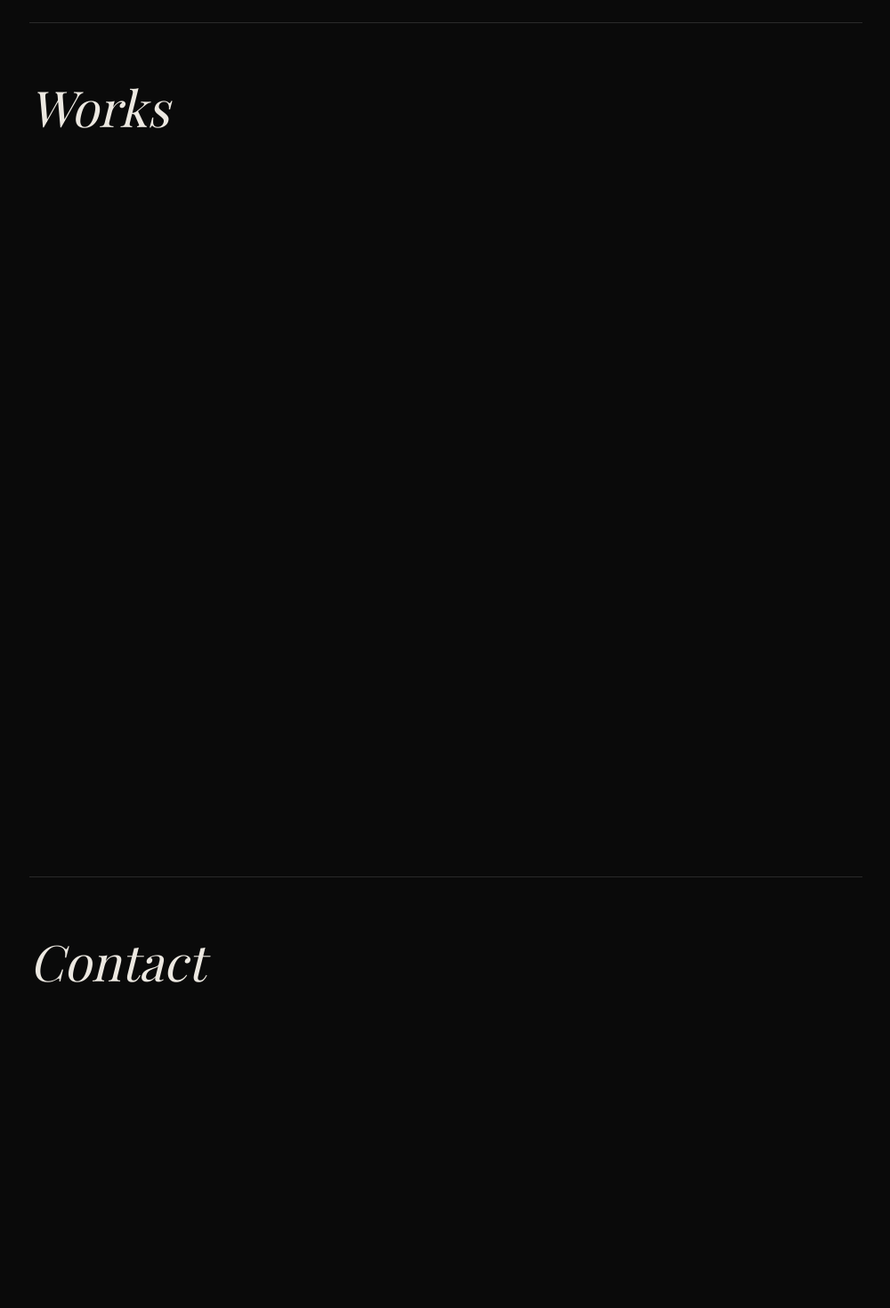
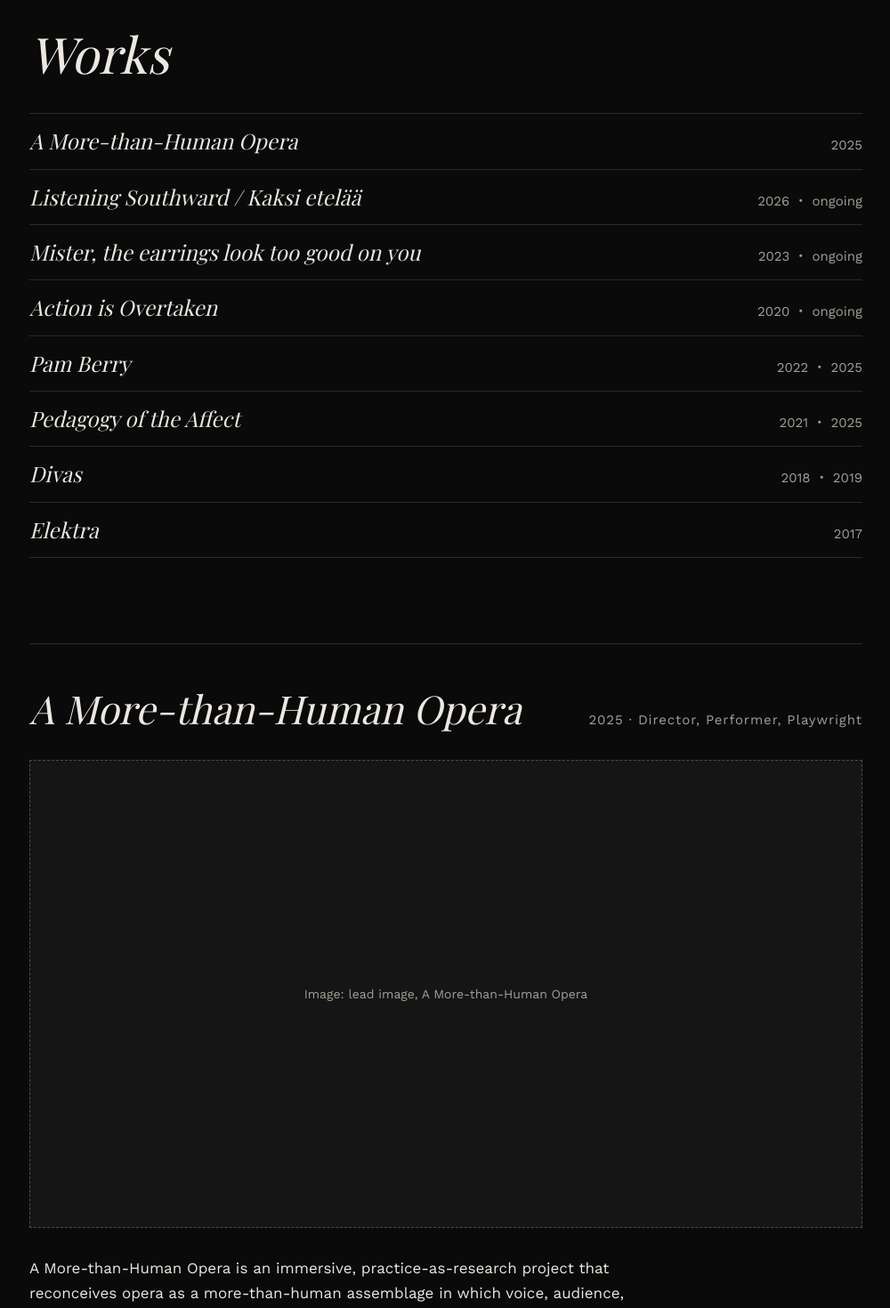
Before and after one commit to gab-hono/nicola-vilander-portfolio, a Next.js app: page / in a window 1280 px wide. Shown: the part 3320-4790 px from the top of the page at 89% size, without its empty margins (247-1247 px from the left). Built offline with nearby package versions, Linux system fonts and the light colour scheme; a web font is replaced by a local one.

Commit message:
feat: add works section

```diff
--- a/app/page.tsx
+++ b/app/page.tsx
@@ -1,17 +1,19 @@
 import { AboutSection } from "@/components/AboutSection";
 import { HeroSection } from "@/components/HeroSection";
+import { WorksSection } from "@/components/WorksSection";
 
 export default function Home() {
   return (
     <div className="flex flex-col gap-24 px-5 pt-6 pb-24 text-base leading-relaxed lg:gap-40 lg:pt-12 lg:pr-16 lg:pl-0 lg:text-[17px]">
       <HeroSection />
       <AboutSection />
+      <WorksSection />
 
-      {/* TEMPORARY — keeps the navigation testable. Replaced in 3.9 (Works) and 3.10 (Contact). */}
-      <section id="works" className="min-h-screen scroll-mt-6 border-t border-line pt-12 lg:scroll-mt-12">
-        <h2 className="font-serif text-[40px] italic lg:text-[56px]">Works</h2>
-      </section>
-      <section id="contact" className="min-h-[60vh] scroll-mt-6 border-t border-line pt-12 lg:scroll-mt-12">
+      {/* TEMPORARY — keeps the navigation testable. Replaced in 3.10 (Contact). */}
+      <section
+        id="contact"
+        className="min-h-[60vh] scroll-mt-6 border-t border-line pt-12 lg:scroll-mt-12"
+      >
         <h2 className="font-serif text-[40px] italic lg:text-[56px]">Contact</h2>
       </section>
     </div>
--- /dev/null
+++ b/components/ProjectArticle.tsx
@@ -0,0 +1,80 @@
+import type { Project } from "@/content/types";
+import { MediaImage } from "./MediaImage";
+import { VideoEmbed } from "./VideoEmbed";
+
+const FULL_COLUMN_SIZES =
+  "(min-width: 1024px) calc(100vw - 344px), calc(100vw - 40px)";
+
+/** Gallery: 2 columns inside half of the desktop content column. */
+const GALLERY_SIZES =
+  "(min-width: 1024px) calc((100vw - 344px - 64px - 16px) / 4), calc((100vw - 40px - 12px) / 2)";
+
+export function ProjectArticle({ project }: { project: Project }) {
+  const { slug, title, years, role, description, leadImage, gallery, videos, credits } =
+    project;
+
+  const hasMedia = gallery.length > 0 || videos.length > 0;
+  const titleId = `${slug}-title`;
+
+  const creditsLine = credits && (
+    <p className="text-[13px] text-muted">{credits}</p>
+  );
+
+  return (
+    <article
+      id={slug}
+      aria-labelledby={titleId}
+      className="flex scroll-mt-6 flex-col gap-6 border-t border-line pt-10 lg:scroll-mt-12 lg:gap-8 lg:pt-12"
+    >
+      <header className="flex flex-col gap-2 lg:flex-row lg:flex-wrap lg:items-baseline lg:justify-between lg:gap-4">
+        <h3
+          id={titleId}
+          className="font-serif text-[30px] leading-[1.15] font-normal italic lg:text-[44px] lg:leading-[1.1]"
+        >
+          {title}
+        </h3>
+        <p className="text-[13px] tracking-[0.06em] text-muted lg:text-[15px]">
+          {years}
+          {role && ` · ${role}`}
+        </p>
+      </header>
+
+      <MediaImage
+        image={leadImage}
+        placeholderLabel={`lead image, ${title}`}
+        className="aspect-4/3 lg:aspect-video"
+        sizes={FULL_COLUMN_SIZES}
+      />
+
+      {hasMedia ? (
+        <div className="grid gap-8 lg:grid-cols-2 lg:items-start lg:gap-16">
+          <p>{description}</p>
+          <div className="flex flex-col gap-4">
+            {gallery.length > 0 && (
+              <div className="grid grid-cols-2 gap-3 lg:gap-4">
+                {gallery.map((image) => (
+                  <MediaImage
+                    key={image.src.src}
+                    image={image}
+                    placeholderLabel={image.alt}
+                    className="aspect-4/3"
+                    sizes={GALLERY_SIZES}
+                  />
+                ))}
+              </div>
+            )}
+            {videos.map((video) => (
+              <VideoEmbed key={`${video.provider}-${video.id}`} video={video} />
+            ))}
+            {creditsLine}
+          </div>
+        </div>
+      ) : (
+        <div className="flex max-w-prose flex-col gap-4">
+          <p>{description}</p>
+          {creditsLine}
+        </div>
+      )}
+    </article>
+  );
+}
--- /dev/null
+++ b/components/VideoEmbed.tsx
@@ -0,0 +1,25 @@
+import type { Video } from "@/content/types";
+
+const EMBED_URL: Record<Video["provider"], (id: string) => string> = {
+  youtube: (id) => `https://www.youtube-nocookie.com/embed/${encodeURIComponent(id)}`,
+  vimeo: (id) => `https://player.vimeo.com/video/${encodeURIComponent(id)}?dnt=1`,
+};
+
+export function VideoEmbed({ video }: { video: Video }) {
+  return (
+    <figure className="flex flex-col gap-2">
+      <div className="relative aspect-video overflow-hidden bg-surface">
+        <iframe
+          src={EMBED_URL[video.provider](video.id)}
+          title={video.title}
+          loading="lazy"
+          allow="autoplay; encrypted-media; picture-in-picture; fullscreen"
+          allowFullScreen
+          referrerPolicy="strict-origin-when-cross-origin"
+          className="absolute inset-0 h-full w-full border-0"
+        />
+      </div>
+      <figcaption className="text-[13px] text-muted">{video.title}</figcaption>
+    </figure>
+  );
+}
--- /dev/null
+++ b/components/WorksSection.tsx
@@ -0,0 +1,43 @@
+import { projects } from "@/content/projects";
+import { ProjectArticle } from "./ProjectArticle";
+
+export function WorksSection() {
+  return (
+    <section
+      id="works"
+      className="flex scroll-mt-6 flex-col gap-16 lg:scroll-mt-12 lg:gap-24"
+    >
+      <div className="flex flex-col gap-6 lg:gap-8">
+        <h2 className="font-serif text-[40px] leading-tight font-normal italic lg:text-[56px]">
+          Works
+        </h2>
+
+        <nav aria-label="Works index">
+          <ol className="border-t border-line">
+            {projects.map((project) => (
+              <li key={project.slug} className="border-b border-line">
+                <a
+                  href={`#${project.slug}`}
+                  className="flex min-h-11 items-baseline justify-between gap-4 py-3 hover:text-accent motion-safe:transition-colors lg:gap-6 lg:py-3.5"
+                >
+                  <span className="font-serif text-lg italic lg:text-2xl">
+                    {project.title}
+                  </span>
+                  <span className="shrink-0 text-[13px] whitespace-nowrap text-muted lg:text-[15px]">
+                    {project.years}
+                  </span>
+                </a>
+              </li>
+            ))}
+          </ol>
+        </nav>
+      </div>
+
+      <div className="flex flex-col gap-16 lg:gap-24">
+        {projects.map((project) => (
+          <ProjectArticle key={project.slug} project={project} />
+        ))}
+      </div>
+    </section>
+  );
+}
--- a/content/projects.ts
+++ b/content/projects.ts
@@ -1,7 +1,7 @@
 import type { Project } from "./types";
 
-// DRAFT — texts from the cut proposal, pending Nícola's validation (deadline 12 Nov).
-// Images and videos are added when the material arrives.
+// Texts validated by Nícola (7 Nov).
+// Pending from Nícola: missing roles, photo credits, images and video IDs.
 export const projects: Project[] = [
   {
     slug: "a-more-than-human-opera",
@@ -18,7 +18,7 @@ export const projects: Project[] = [
   {
     slug: "listening-southward",
     title: "Listening Southward / Kaksi etelää",
-    years: "2026–ongoing",
+    years: "2026 ・ ongoing",
     role: null,
     description:
       "Listening Southward / Kaksi etelää opens a line of enquiry grounded in more-than-human thinking and biosociocultural justice: opera as a sensory method for listening to human–microbial relations between Patagonia and Finland. Its first paper, co-authored with Claudia Matus, was presented at the CSSM 2026 Conference (University of Helsinki).",
@@ -30,7 +30,7 @@ export const projects: Project[] = [
   {
     slug: "mister-the-earrings",
     title: "Mister, the earrings look too good on you",
-    years: "2023–ongoing",
+    years: "2023 ・ ongoing",
     role: null,
     // TODO: Nícola to send 2–3 more sentences.
     description:
@@ -43,7 +43,7 @@ export const projects: Project[] = [
   {
     slug: "action-is-overtaken",
     title: "Action is Overtaken",
-    years: "2020–ongoing",
+    years: "2020 ・ ongoing",
     role: "Director & Playwright",
     description:
       "A performative film and site-specific project set in the director’s homeland in southern Chile, a territory marked by the entangled histories of the Mapuche people, German colonisation, and ecological collapse. After a devastating fire engulfs the hills of Santiago, a group of artists seeks refuge in an ancestral wooden house built in 1917. The architecture begins to act: objects, wind, and rain take over the dramaturgy, leading the ensemble into the surrounding forests where new, more-than-human bodies emerge.",
@@ -56,7 +56,7 @@ export const projects: Project[] = [
   {
     slug: "pam-berry",
     title: "Pam Berry",
-    years: "2022–2025",
+    years: "2022 ・ 2025",
     role: "Performer",
     description:
       "A musical-theatrical piece written by Rae del Cerro on lesbian love and solitude in Chile. Directed by Ana Luz Ormazábal, the work fuses opera, metal, and reggaeton in a soundscape of passion, liberation, and rage. Nícola performs a lesbian nun trapped in a convent and a wounded circus lion, embodying queer persistence through song and complex vocal constructions. Winner of the XXth Chilean National Playwright Award.",
@@ -68,7 +68,7 @@ export const projects: Project[] = [
   {
     slug: "pedagogy-of-the-affect",
     title: "Pedagogy of the Affect",
-    years: "2021–2025",
+    years: "2021 ・ 2025",
     role: "Theatre Education and Creativity",
     description:
       "As Senior School Drama Teacher at The Grange School Chile (Cambridge IGCSE & A-Level Drama), Nícola led bilingual performance education grounded in embodiment and affect theory. Her Pedagogy of the Affect reconsiders more-than-human encounters within the classroom: how atmosphere, emotion, and voice co-shape collective learning. She has directed and mentored numerous student productions: Tragic (2023), Angels in America, The Just Assassins, The Bald Soprano (2024), and A Midsummer Night’s Dream (2025).",
@@ -80,7 +80,7 @@ export const projects: Project[] = [
   {
     slug: "divas",
     title: "Divas",
-    years: "2018–2019",
+    years: "2018 ・ 2019",
     role: "Director, Performer, Playwright",
     description:
       "Divas was a 50-minute, 360° immersive, experimental theatre work critically examining representations of women and gender within the operatic canon. Structured as a fictional television interview with three retired opera divas from the 1980s, the piece generated Dead Divas, a speculative “new opera” that dismantled and recomposed La Traviata, Carmen, and Madama Butterfly. Vocal excess, instability, repetition, and breakdown were treated as material forces rather than expressive effects.",
```
